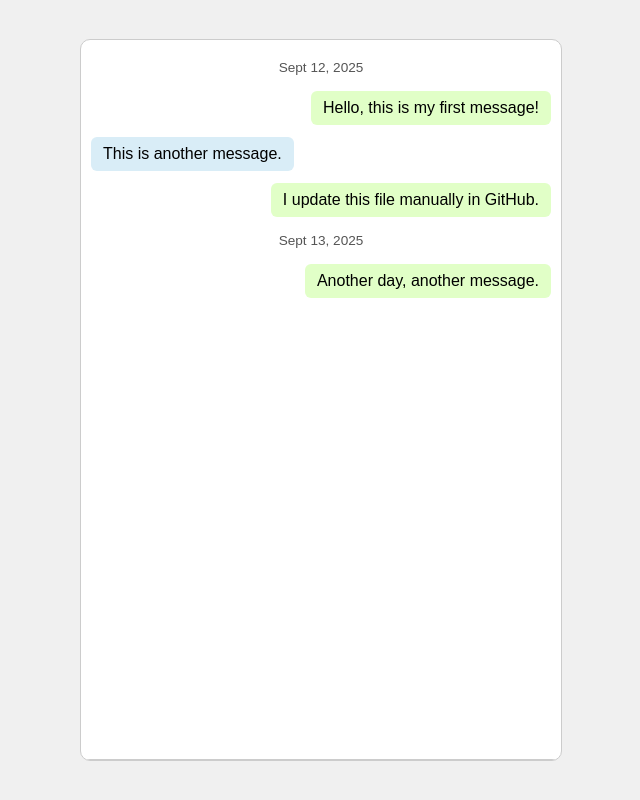
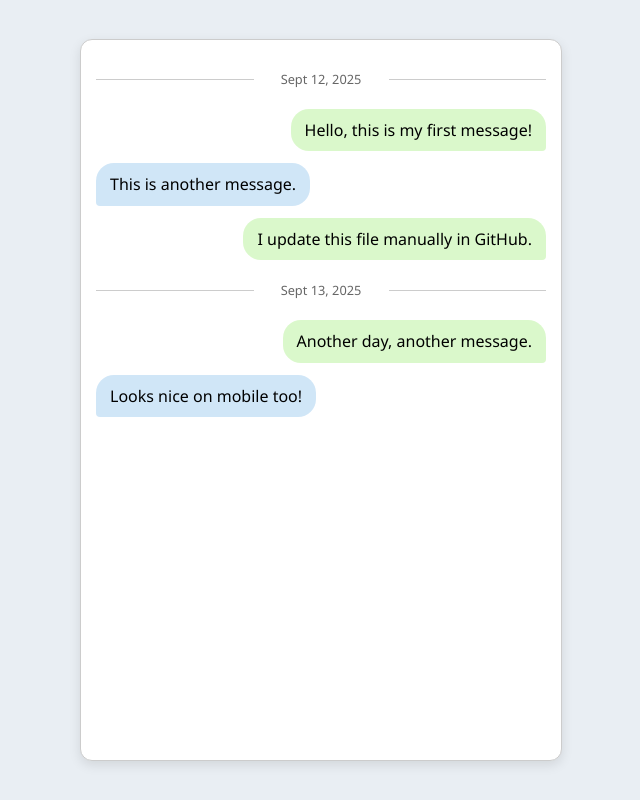
Before and after one commit to ajt20m-cloud/Safecenter, a plain HTML site: page index.html in a window 1280 px wide. Shown: the whole page, without its empty margins (319-959 px from the left). Drawn offline with Linux system fonts and the light colour scheme.

Commit message:
index.html

```diff
--- a/index.html
+++ b/index.html
@@ -6,13 +6,13 @@
   <title>Static Chatbox</title>
   <style>
     body {
-      font-family: Arial, sans-serif;
+      font-family: "Segoe UI", Tahoma, Geneva, Verdana, sans-serif;
       display: flex;
       justify-content: center;
       align-items: center;
       min-height: 100vh;
       margin: 0;
-      background: #f0f0f0;
+      background: #e9eef3;
     }
     .chat-container {
       width: 100%;
@@ -21,39 +21,58 @@
       display: flex;
       flex-direction: column;
       border: 1px solid #ccc;
-      border-radius: 10px;
-      background: white;
+      border-radius: 12px;
+      background: #fff;
+      box-shadow: 0 4px 12px rgba(0,0,0,0.1);
       overflow: hidden;
     }
     #chat-window {
       flex: 1;
-      padding: 10px;
+      padding: 15px;
       overflow-y: auto;
-      border-bottom: 1px solid #ccc;
       display: flex;
       flex-direction: column;
+      scroll-behavior: smooth;
     }
     .date-label {
       text-align: center;
-      font-size: 0.85em;
-      color: #555;
-      margin: 10px 0;
+      font-size: 0.8em;
+      color: #666;
+      margin: 15px 0;
+      position: relative;
+    }
+    .date-label::before,
+    .date-label::after {
+      content: "";
+      position: absolute;
+      top: 50%;
+      width: 35%;
+      height: 1px;
+      background: #ccc;
+    }
+    .date-label::before {
+      left: 0;
+    }
+    .date-label::after {
+      right: 0;
     }
     .message {
-      padding: 8px 12px;
+      padding: 10px 14px;
       margin: 6px 0;
-      border-radius: 6px;
+      border-radius: 18px;
       max-width: 75%;
       word-wrap: break-word;
-      clear: both;
+      line-height: 1.4;
     }
     .user {
-      background: #e1ffc7;
+      background: #daf8cb;
       align-self: flex-end;
+      border-bottom-right-radius: 4px;
     }
     .other {
-      background: #d9edf7;
+      background: #d0e6f7;
       align-self: flex-start;
+      border-bottom-left-radius: 4px;
     }
   </style>
 </head>
@@ -62,15 +81,22 @@
     <div id="chat-window">
       <!-- Example messages -->
       <div class="date-label">Sept 12, 2025</div>
-
       <div class="message user">Hello, this is my first message!</div>
       <div class="message other">This is another message.</div>
       <div class="message user">I update this file manually in GitHub.</div>
 
       <div class="date-label">Sept 13, 2025</div>
-
       <div class="message user">Another day, another message.</div>
+      <div class="message other">Looks nice on mobile too!</div>
     </div>
   </div>
+
+  <script>
+    // Auto-scroll to the bottom when page loads
+    const chatWindow = document.getElementById("chat-window");
+    window.onload = () => {
+      chatWindow.scrollTop = chatWindow.scrollHeight;
+    };
+  </script>
 </body>
 </html>
```
